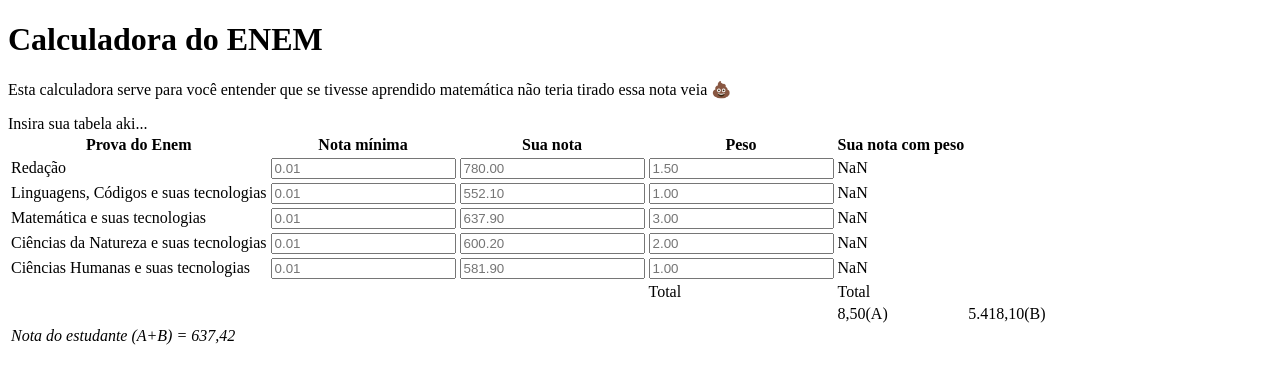
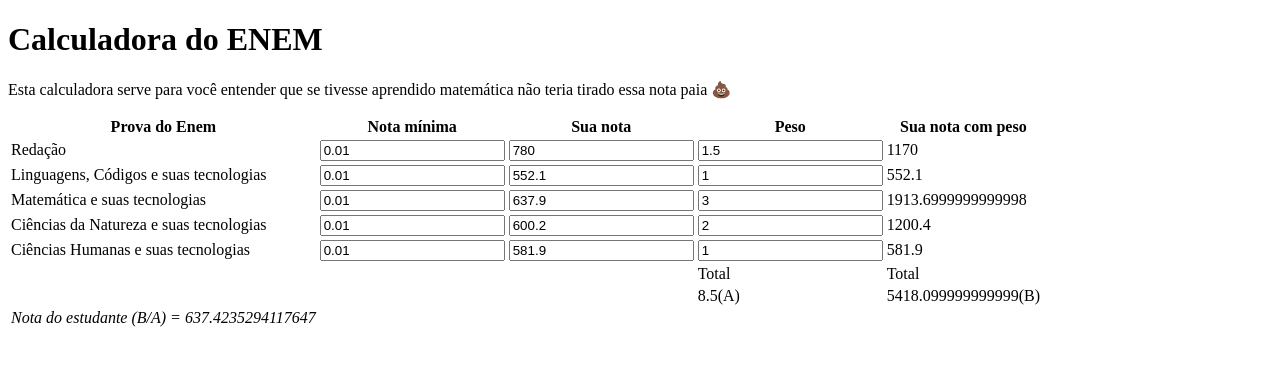
Before and after one commit to YZhLu/web-3-intermediario-calculadora-enem, a SvelteKit app: page / in a window 1280 px wide. Shown: the top 384 px of the page. Built offline with nearby package versions, Linux system fonts and the light colour scheme.

Commit message:
Update +page.svelte

```diff
--- a/src/routes/+page.svelte
+++ b/src/routes/+page.svelte
@@ -1,32 +1,72 @@
 <script lang="ts">
-	let redacaoPeso: number, redacaoNota: number;
+	let prova: string = 'Redação jkhkk';
+
+	let redacaoPeso: number = 1.5,
+		redacaoNota: number = 780.00;
 
 	$: redacao = redacaoNota * redacaoPeso;
 
-	let linguagensPeso: number, linguagensNota: number;
+	let linguagensPeso: number = 1,
+		linguagensNota: number = 552.10;
 
 	$: linguagens = linguagensNota * linguagensPeso;
 
-	let matematicaPeso: number, matematicaNota: number;
+	let matematicaPeso: number = 3,
+		matematicaNota: number = 637.90;
 
 	$: matematica = matematicaNota * matematicaPeso;
 
-	let cnPeso: number, cnNota: number;
+	let cnPeso: number = 2,
+		cnNota: number = 600.20;
 
 	$: cn = cnNota * cnPeso;
 
-	let chPeso: number, chNota: number;
+	let chPeso: number = 1,
+		chNota: number = 581.90;
 
 	$: ch = chNota * chPeso;
+
+	$: pesoSum = chPeso + cnPeso + matematicaPeso + linguagensPeso + redacaoPeso;
+
+	let arr = [
+		{
+			prova: 'Redação',
+			minGrade: 0.01,
+			nota: redacaoNota,
+			peso: redacaoPeso
+		},
+		{
+			prova: 'Linguagens, Códigos e suas tecnologias',
+			minGrade: 0.01,
+			nota: linguagensNota,
+			peso: linguagensPeso
+		},
+		{
+			prova: 'Matemática e suas tecnologias',
+			minGrade: 0.01,
+			nota: matematicaNota,
+			peso: matematicaPeso
+		},
+		{
+			prova: 'Ciências da Natureza e suas tecnologias',
+			minGrade: 0.01,
+			nota: cnNota,
+			peso: cnPeso
+		},
+		{
+			prova: 'Ciências Humanas e suas tecnologias',
+			minGrade: 0.01,
+			nota: chNota,
+			peso: chPeso
+		}
+	];
 </script>
 
 <h1>Calculadora do ENEM</h1>
 <p>
 	Esta calculadora serve para você entender que se tivesse aprendido matemática não teria tirado
-	essa nota veia 💩
+	essa nota paia 💩
 </p>
-
-Insira sua tabela aki...
 <table>
 	<tr>
 		<th>Prova do Enem</th>
@@ -35,41 +75,16 @@
 		<th>Peso</th>
 		<th>Sua nota com peso</th>
 	</tr>
-	<tr>
-		<td>Redação</td>
-		<td><input type="number" placeholder="0.01" /></td>
-		<td><input type="number" placeholder="780.00" bind:value={redacaoNota} /></td>
-		<td><input type="number" placeholder="1.50" bind:value={redacaoPeso} /></td>
-		<td><!-- 1.170,00 -->{redacao}</td>
-	</tr>
-	<tr>
-		<td>Linguagens, Códigos e suas tecnologias</td>
-		<td><input type="number" placeholder="0.01" /></td>
-		<td><input type="number" placeholder="552.10" bind:value={linguagensNota}/></td>
-		<td><input type="number" placeholder="1.00" bind:value={linguagensPeso} /></td>
-		<td><!--552,10 --> {linguagens}</td>
-	</tr>
-	<tr>
-		<td>Matemática e suas tecnologias</td>
-		<td><input type="number" placeholder="0.01" /></td>
-		<td><input type="number" placeholder="637.90" bind:value={matematicaNota}/></td>
-		<td><input type="number" placeholder="3.00" bind:value={matematicaPeso}/></td>
-		<td><!-- 1.913,70 --> {matematica}</td>
-	</tr>
-	<tr>
-		<td>Ciências da Natureza e suas tecnologias</td>
-		<td><input type="number" placeholder="0.01" /></td>
-		<td><input type="number" placeholder="600.20" bind:value={cnNota}/></td>
-		<td><input type="number" placeholder="2.00" bind:value={cnPeso} /></td>
-		<td><!--1.200,40--> {cn}</td>
-	</tr>
-	<tr>
-		<td>Ciências Humanas e suas tecnologias</td>
-		<td><input type="number" placeholder="0.01" /></td>
-		<td><input type="number" placeholder="581.90" bind:value={chNota} /></td>
-		<td><input type="number" placeholder="1.00" bind:value={chPeso} /></td>
-		<td><!--581,90-->{ch}</td>
-	</tr>
+	{#each arr as materia}
+		<tr>
+			<td>{materia.prova}</td>
+			<td><input type="number" placeholder="0.01" bind:value={materia.minGrade} /></td>
+			<td><input type="number" placeholder="780.00" bind:value={materia.nota} /></td>
+			<td><input type="number" placeholder="1.50" bind:value={materia.peso} /></td>
+			<td><!-- 1.170,00 -->{materia.nota * materia.peso}</td>
+		</tr>
+	{/each}
+
 	<tr>
 		<td></td>
 		<td></td>
@@ -81,9 +96,23 @@
 		<td></td>
 		<td></td>
 		<td></td>
-		<td></td>
-		<td>8,50(A)</td>
-		<td>5.418,10(B)</td>
+		<td>{arr[0].peso + arr[1].peso + arr[2].peso + arr[3].peso + arr[4].peso}(A)</td>
+		<td
+			>{arr[0].nota * arr[0].peso +
+				arr[1].nota * arr[1].peso +
+				arr[2].nota * arr[2].peso +
+				arr[3].nota * arr[3].peso +
+				arr[4].nota * arr[4].peso}(B)</td
+		>
 	</tr>
-	<td><i>Nota do estudante (A+B) = 637,42</i></td>
+	<td
+		><i
+			>Nota do estudante (B/A) = {(arr[0].nota * arr[0].peso +
+				arr[1].nota * arr[1].peso +
+				arr[2].nota * arr[2].peso +
+				arr[3].nota * arr[3].peso +
+				arr[4].nota * arr[4].peso) /
+				(arr[0].peso + arr[1].peso + arr[2].peso + arr[3].peso + arr[4].peso)}</i
+		></td
+	>
 </table>
```
